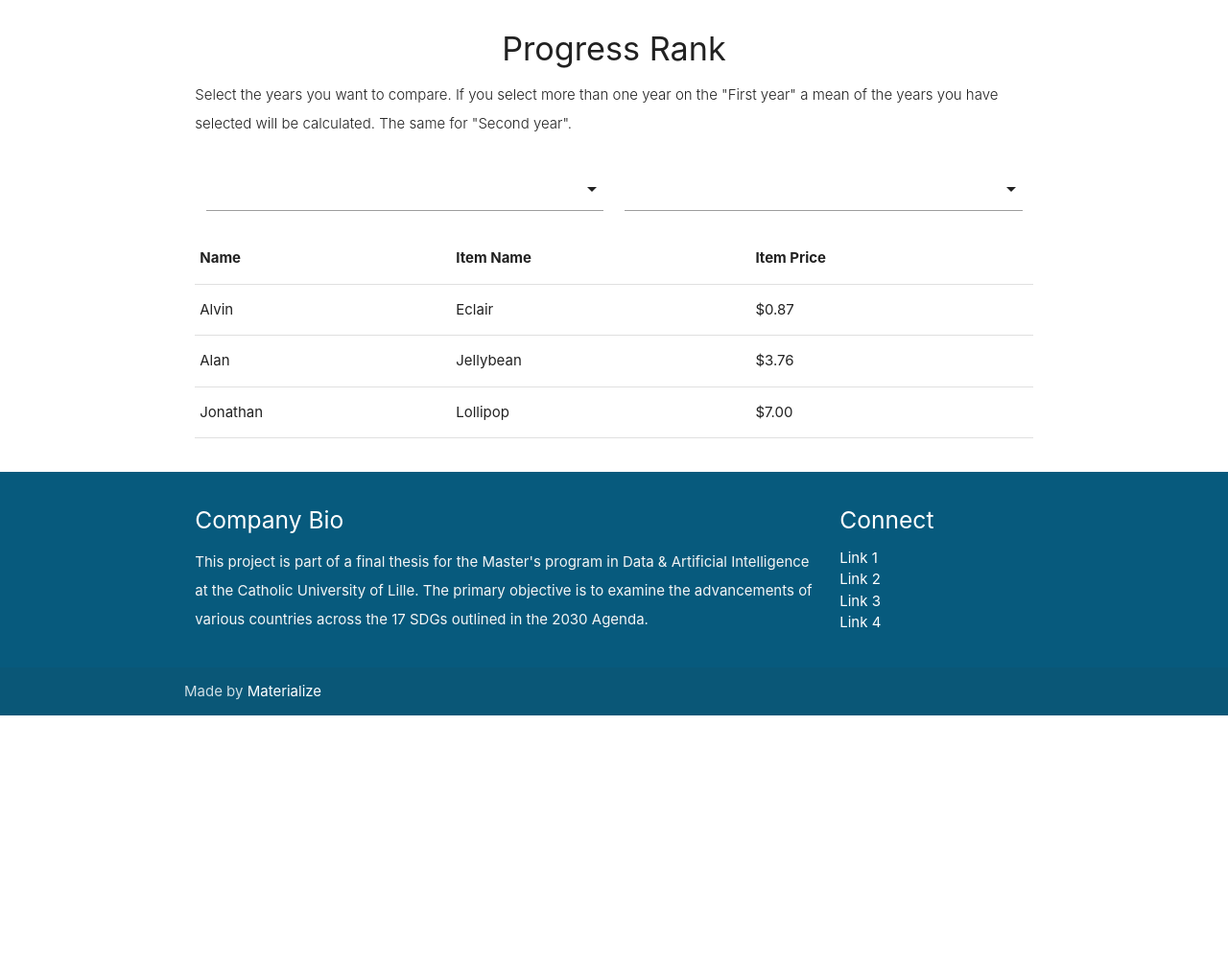
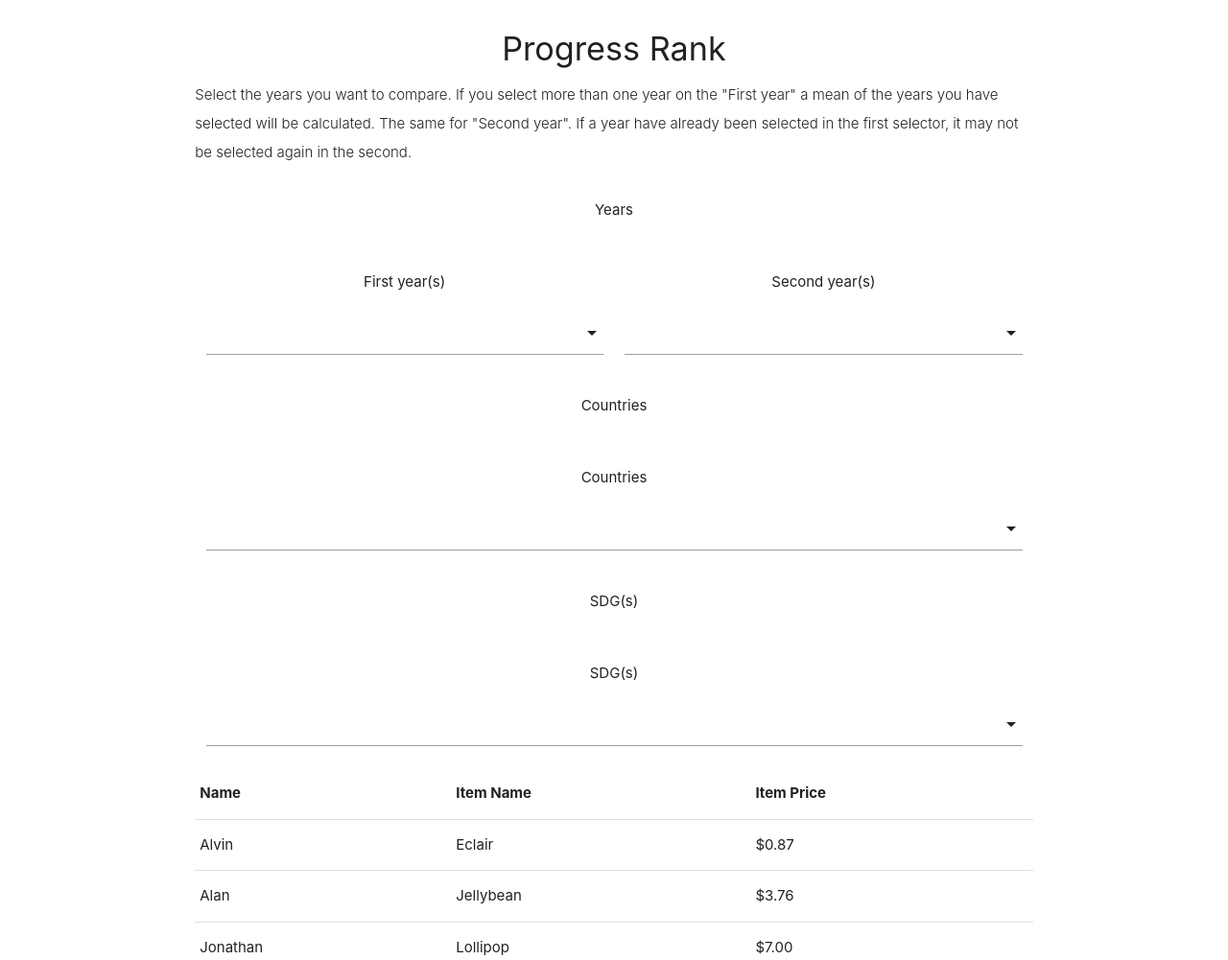
Before and after one commit to bennettcatho/sdgprogress.github.io, a plain HTML site: page index.html in a window 1280 px wide. Shown: the part 2038-3039 px from the top of the page at 96% size. Before the commit the page ends 2784 px from the top, so only its background shows below. Drawn offline with nearby package versions, Linux system fonts and the light colour scheme; no server answers; some icons are missing.

Commit message:
Commit 2

```diff
--- /dev/null
+++ b/data/countries.csv
@@ -0,0 +1,168 @@
+Country
+Afghanistan
+Angola
+Albania
+United Arab Emirates
+Argentina
+Armenia
+Australia
+Austria
+Azerbaijan
+Burundi
+Belgium
+Benin
+Burkina Faso
+Bangladesh
+Bulgaria
+Bahrain
+"Bahamas, The"
+Bosnia and Herzegovina
+Belarus
+Belize
+Bolivia
+Brazil
+Barbados
+Brunei Darussalam
+Bhutan
+Botswana
+Central African Republic
+Canada
+Switzerland
+Chile
+China
+Cote d'Ivoire
+Cameroon
+"Congo, Dem. Rep."
+"Congo, Rep."
+Colombia
+Comoros
+Cabo Verde
+Costa Rica
+Cuba
+Cyprus
+Czechia
+Germany
+Djibouti
+Denmark
+Dominican Republic
+Algeria
+Ecuador
+"Egypt, Arab Rep."
+Spain
+Estonia
+Ethiopia
+Finland
+Fiji
+France
+Gabon
+United Kingdom
+Georgia
+Ghana
+Guinea
+"Gambia, The"
+Guinea-Bissau
+Greece
+Guatemala
+Guyana
+Honduras
+Croatia
+Haiti
+Hungary
+Indonesia
+India
+Ireland
+"Iran, Islamic Rep."
+Iraq
+Iceland
+Israel
+Italy
+Jamaica
+Jordan
+Japan
+Kazakhstan
+Kenya
+Kyrgyz Republic
+Cambodia
+"Korea, Rep."
+Kuwait
+Lao PDR
+Lebanon
+Liberia
+Sri Lanka
+Lesotho
+Lithuania
+Luxembourg
+Latvia
+Morocco
+Moldova
+Madagascar
+Maldives
+Mexico
+North Macedonia
+Mali
+Malta
+Myanmar
+Montenegro
+Mongolia
+Mozambique
+Mauritania
+Mauritius
+Malawi
+Malaysia
+Namibia
+Niger
+Nigeria
+Nicaragua
+Netherlands
+Norway
+Nepal
+New Zealand
+Oman
+Pakistan
+Panama
+Peru
+Philippines
+Papua New Guinea
+Poland
+Portugal
+Paraguay
+Qatar
+Romania
+Russian Federation
+Rwanda
+Saudi Arabia
+Sudan
+Senegal
+Singapore
+Sierra Leone
+El Salvador
+Somalia
+Serbia
+South Sudan
+Sao Tome and Principe
+Suriname
+Slovak Republic
+Slovenia
+Sweden
+Eswatini
+Syrian Arab Republic
+Chad
+Togo
+Thailand
+Tajikistan
+Turkmenistan
+Trinidad and Tobago
+Tunisia
+Türkiye
+Tanzania
+Uganda
+Ukraine
+Uruguay
+United States
+Uzbekistan
+"Venezuela, RB"
+Vietnam
+"Yemen, Rep."
+South Africa
+Zambia
+Zimbabwe
--- a/index.html
+++ b/index.html
@@ -135,12 +135,14 @@
           <h3><i class="mdi-content-send color1-text"></i></h3>
           <h4>Progress Rank</h4>
           <p class="left-align light">
-            Select the years you want to compare. If you select more than one year on the "First year" a mean of the years you have selected will be calculated. The same for "Second year".
+            Select the years you want to compare. If you select more than one year on the "First year" a mean of the years you have selected will be calculated. The same for "Second year". If a year have already been selected in the first selector, it may not be selected again in the second.
           </p>
         </div>
         <div class="col s12 center">
+          <p>Years</p>
           <div class="col s6 no-padding">
             <div class="input-field col s12">
+              <p>First year(s)</p>
               <select multiple id="first-year">
                 <label>First year(s)</label>
               </select>
@@ -148,8 +150,31 @@
           </div>
           <div class="col s6 no-padding">
             <div class="input-field col s12">
+              <p>Second year(s)</p>
               <select multiple id="second-year">
                 <label>Second year(s)</label>
+              </select>
+            </div>
+          </div>
+        </div>
+        <div class="col s12 center">
+          <p>Countries</p>
+          <div class="col s12 no-padding">
+            <div class="input-field col s12">
+              <p>Countries</p>
+              <select multiple id="countries">
+                <label>Countries</label>
+              </select>
+            </div>
+          </div>
+        </div>
+        <div class="col s12 center">
+          <p>SDG(s)</p>
+          <div class="col s12 no-padding">
+            <div class="input-field col s12">
+              <p>SDG(s)</p>
+              <select multiple id="countries">
+                <label>SDG(s)</label>
               </select>
             </div>
           </div>
--- a/js/init.js
+++ b/js/init.js
@@ -18,38 +18,64 @@ $(document).ready(function(){
   $('select').formSelect();
 });
 
-// Modify the function to fetch the CSV from a GitHub Gist URL
 function loadCSVData() {
-  const csvURL = 'https://gist.githubusercontent.com/username/gistid/raw/filename.csv'; // Replace with your GitHub Gist raw URL
+  const csvURL = 'https://raw.githubusercontent.com/bennettcatho/sdgprogress.github.io/refs/heads/main/data/years.csv'; // Replace with your raw Gist URL
 
   fetch(csvURL)
-    .then(response => response.text())
+    .then(response => response.text()) // Get the text content of the CSV
     .then(csvContent => {
       Papa.parse(csvContent, {
+        header: true, // Parse the CSV with headers
+        skipEmptyLines: true, // Ignore empty lines
         complete: function(results) {
-          const data = results.data;
+          const data = results.data; // Parsed CSV data as an array of objects
+          const years = data.map(row => row.year); // Extract all years from the "year" column
 
-          // Populate first dropdown
+          // Populate the first dropdown
           const firstYearSelect = document.getElementById('first-year');
-          data[0].forEach(year => {
+          years.forEach(year => {
             const option = document.createElement('option');
             option.value = year;
             option.textContent = year;
             firstYearSelect.appendChild(option);
           });
 
-          // Populate second dropdown
+          // Populate the second dropdown
           const secondYearSelect = document.getElementById('second-year');
-          data[1].forEach(year => {
+          years.forEach(year => {
             const option = document.createElement('option');
             option.value = year;
             option.textContent = year;
             secondYearSelect.appendChild(option);
           });
 
-          // Reinitialize form select
+          // Reinitialize Materialize form selects
           M.FormSelect.init(firstYearSelect);
           M.FormSelect.init(secondYearSelect);
+
+          // Add event listener to update the second dropdown when the first dropdown changes
+          firstYearSelect.addEventListener('change', () => {
+            const selectedYear = firstYearSelect.value;
+            const selectedYears = Array.from(firstYearSelect.selectedOptions).map(option => option.value);
+
+            // Clear the second dropdown
+            secondYearSelect.innerHTML = '';
+
+            // Populate the second dropdown, excluding the years in selectedYears
+            years.forEach(year => {
+              if (!selectedYears.includes(year)) {
+                const option = document.createElement('option');
+                option.value = year;
+                option.textContent = year;
+                secondYearSelect.appendChild(option);
+              }
+            });
+
+            // Fix: Reinitialize Materialize for the updated second dropdown
+            const instance = M.FormSelect.getInstance(secondYearSelect);
+            if (instance) instance.destroy(); // Destroy existing instance before reinitializing
+            M.FormSelect.init(secondYearSelect); // Reinitialize with the updated options
+          });
         }
       });
     })
@@ -58,7 +84,71 @@ function loadCSVData() {
     });
 }
 
-// Load CSV data when the window is loaded
-window.onload = function() {
-  loadCSVData();
-};
+function initializeCountrySelector() {
+  const csvURL = 'https://raw.githubusercontent.com/bennettcatho/sdgprogress.github.io/refs/heads/main/data/countries.csv'; // Replace with your raw Gist URL
+
+  fetch(csvURL)
+    .then(response => response.text()) // Get the text content of the CSV
+    .then(csvContent => {
+      Papa.parse(csvContent, {
+        header: true, // Parse CSV assuming it has headers
+        skipEmptyLines: true, // Ignore empty lines
+        complete: function(results) {
+          const data = results.data; // Parsed CSV data as an array of objects
+          const countries = data.map(row => row.country); // Extract all countries from the "country" column
+
+          // Populate the dropdown
+          const countriesSelect = document.getElementById('countries');
+
+          // Add "Clear All" and "Select All" options
+          const clearOption = document.createElement('option');
+          clearOption.value = 'clear-all';
+          clearOption.textContent = 'Clear All';
+          countriesSelect.appendChild(clearOption);
+
+          const selectAllOption = document.createElement('option');
+          selectAllOption.value = 'select-all';
+          selectAllOption.textContent = 'Select All';
+          countriesSelect.appendChild(selectAllOption);
+
+          // Add country options
+          countries.forEach(country => {
+            const option = document.createElement('option');
+            option.value = country;
+            option.textContent = country;
+            countriesSelect.appendChild(option);
+          });
+
+          // Reinitialize Materialize form select
+          M.FormSelect.init(countriesSelect);
+
+          // Add event listener for change to handle "Select All" and "Clear All" logic
+          countriesSelect.addEventListener('change', () => {
+            const selectedOptions = Array.from(countriesSelect.selectedOptions);
+            const selectedValues = selectedOptions.map(option => option.value);
+
+            // If "Select All" is selected, select all countries (excluding "Clear All")
+            if (selectedValues.includes('select-all')) {
+              countriesSelect.selectedIndex = -1; // Deselect "Select All"
+              countriesSelect.querySelectorAll('option:not([value="clear-all"], [value="select-all"])').forEach(option => {
+                option.selected = true;
+              });
+              M.FormSelect.init(countriesSelect); // Reinitialize to update the select element
+            }
+
+            // If "Clear All" is selected, deselect everything
+            if (selectedValues.includes('clear-all')) {
+              countriesSelect.selectedIndex = -1; // Deselect everything
+              M.FormSelect.init(countriesSelect); // Reinitialize to update the select element
+            }
+          });
+        }
+      });
+    })
+    .catch(error => {
+      console.error('Error loading countries CSV:', error);
+    });
+}
+
+// Call the function to initialize the countries dropdown
+initializeCountrySelector();
```
